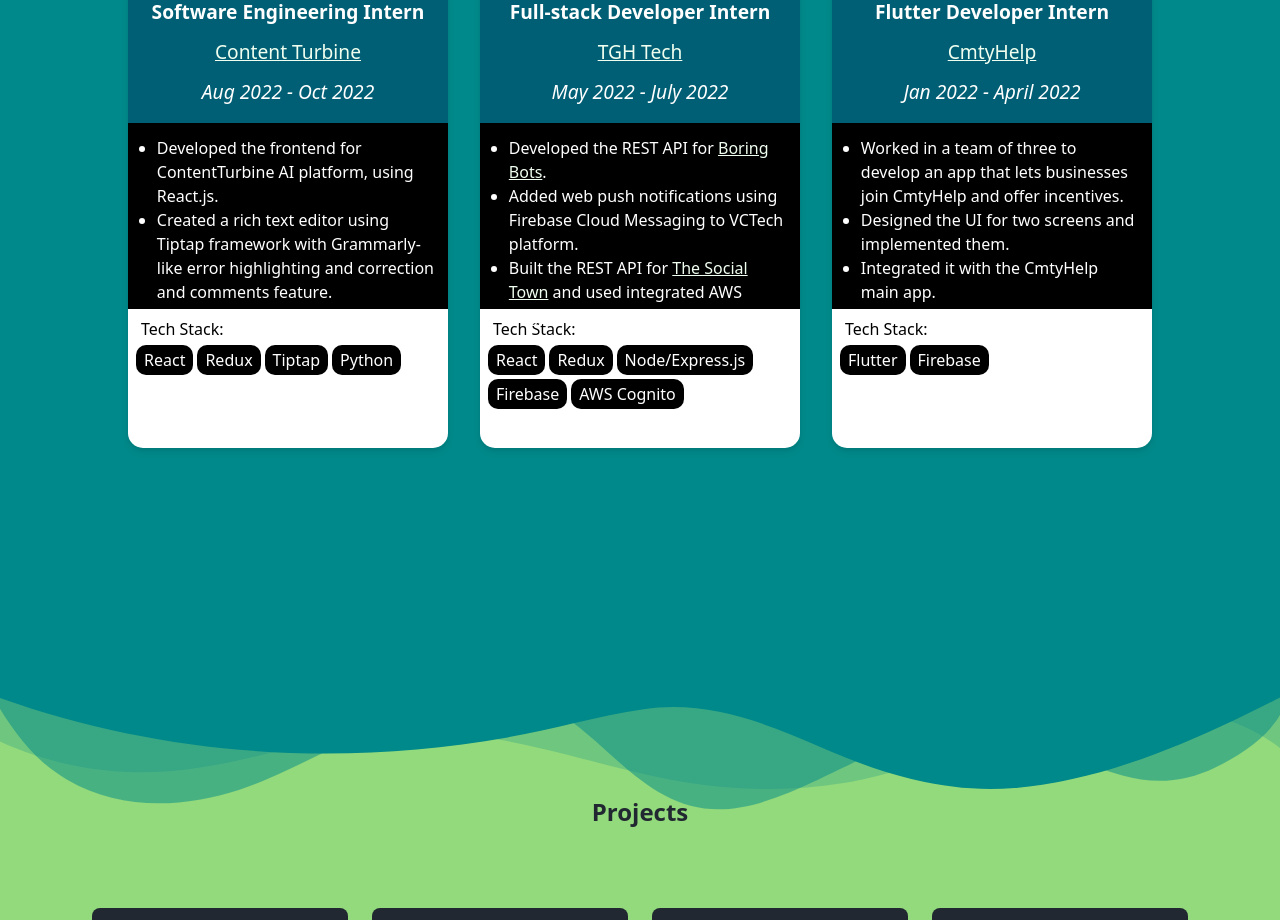
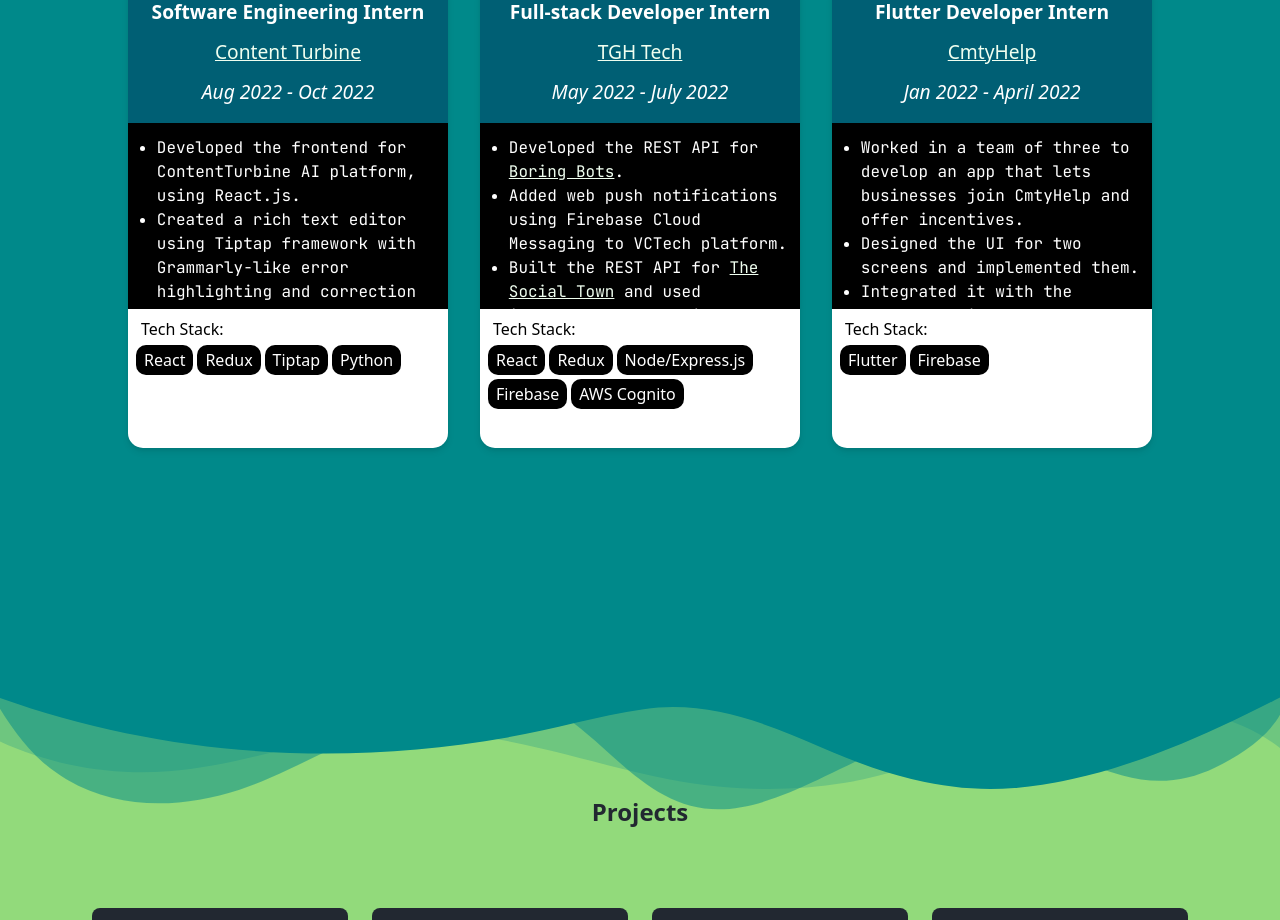
Before and after one commit to bennett1412/bennett1412.github.io, a Next.js app: page / in a window 1280 px wide. Shown: the part 920-1840 px from the top of the page. Built offline with nearby package versions, Linux system fonts and the light colour scheme; a web font is replaced by a local one.

Commit message:
Updated font

```diff
--- a/components/minorComponents/ExperienceCard.js
+++ b/components/minorComponents/ExperienceCard.js
@@ -34,7 +34,7 @@
                     <p className='italic time'>{time}</p>
                 </div>
             </div>
-            <div ref={second} className='bg-black front-second JetbrainsMono'>
+            <div ref={second} style={{ fontFamily: 'Jetbrains Mono' }} className='bg-black front-second font-JetbrainsMono'>
                 <ul className='list-disc'>
                     {points.map((point, i) => {
                         return <li key={i} >{point}</li>;
```
